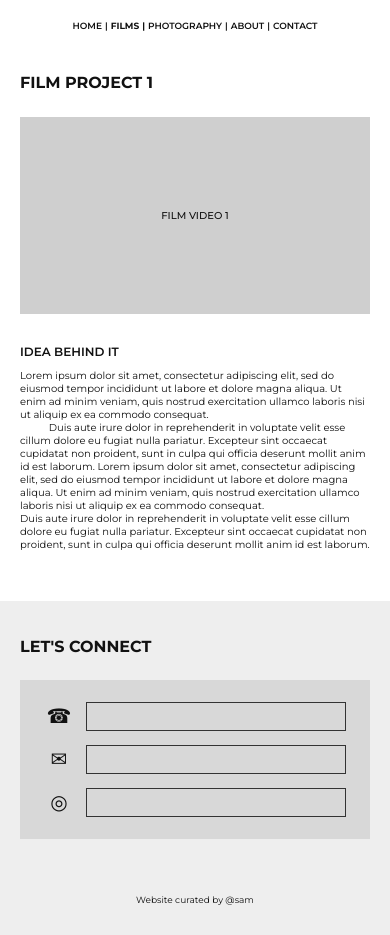
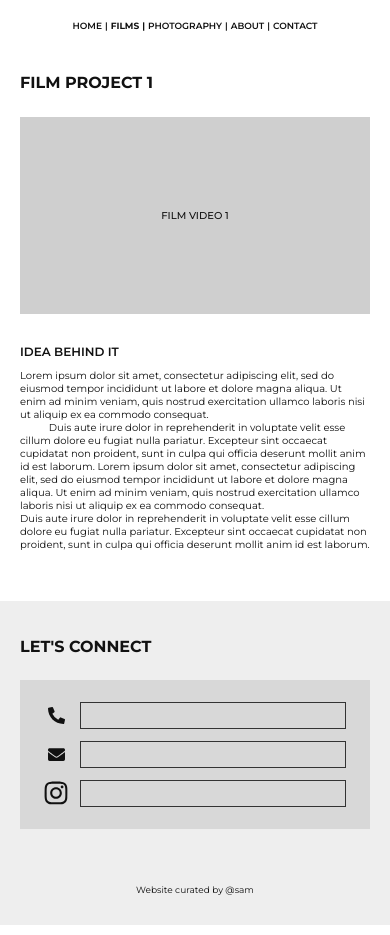
Before and after one commit to samir54883/studio-rasa, a Next.js app: page /studio-rasa/films/film-1 in a window 390 px wide. Built offline with nearby package versions, Linux system fonts and the light colour scheme.

Commit message:
Use reusable contact icons across all pages

```diff
--- a/package.json
+++ b/package.json
@@ -11,7 +11,8 @@
   "dependencies": {
     "next": "16.4.3",
     "react": "19.3.0",
-    "react-dom": "19.3.0"
+    "react-dom": "19.3.0",
+    "react-icons": "^5.7.0"
   },
   "devDependencies": {
     "babel-plugin-react-compiler": "1.0.0",
--- /dev/null
+++ b/src/components/ContactIcons/ContactIcons.js
@@ -0,0 +1,37 @@
+import {
+  FaPhoneAlt,
+  FaEnvelope,
+  FaInstagram,
+} from "react-icons/fa";
+
+import styles from "./ContactIcons.module.css";
+
+export default function ContactIcons() {
+  return (
+    <>
+      <div className={styles.contactRow}>
+        <span className={styles.icon}>
+          <FaPhoneAlt />
+        </span>
+
+        <div className={styles.contactField}></div>
+      </div>
+
+      <div className={styles.contactRow}>
+        <span className={styles.icon}>
+          <FaEnvelope />
+        </span>
+
+        <div className={styles.contactField}></div>
+      </div>
+
+      <div className={styles.contactRow}>
+        <span className={`${styles.icon} ${styles.instagramIcon}`}>
+          <FaInstagram />
+        </span>
+
+        <div className={styles.contactField}></div>
+      </div>
+    </>
+  );
+}
--- /dev/null
+++ b/src/components/ContactIcons/ContactIcons.module.css
@@ -0,0 +1,57 @@
+.contactRow {
+  display: grid;
+
+  grid-template-columns: 30px 1fr;
+  align-items: center;
+
+  gap: 16px;
+
+  margin-bottom: 15px;
+}
+
+.contactRow:last-child {
+  margin-bottom: 0;
+}
+
+.icon {
+  display: flex;
+  align-items: center;
+  justify-content: center;
+
+  font-size: 20px;
+  color: #111111;
+}
+
+.contactField {
+  width: 100%;
+  height: 31px;
+
+  border: 1px solid #333333;
+}
+
+
+/* =========================
+   MOBILE
+========================= */
+
+@media (max-width: 480px) {
+  .contactRow {
+    grid-template-columns: 24px 1fr;
+
+    gap: 12px;
+
+    margin-bottom: 12px;
+  }
+
+  .icon {
+    font-size: 17px;
+  }
+
+  .contactField {
+    height: 27px;
+  }
+}
+
+.instagramIcon {
+  font-size: 26px;
+}
--- a/src/components/FilmProject/FilmProject.js
+++ b/src/components/FilmProject/FilmProject.js
@@ -1,4 +1,5 @@
 import styles from "./FilmProject.module.css";
+import ContactIcons from "@/components/ContactIcons/ContactIcons";
 
 export default function FilmProject({ film }) {
   return (
@@ -33,20 +34,7 @@ export default function FilmProject({ film }) {
           <h2 className={styles.connectTitle}>LET&apos;S CONNECT</h2>
 
           <div className={styles.contactBox}>
-            <div className={styles.contactRow}>
-              <span className={styles.icon}>☎</span>
-              <div className={styles.contactField}></div>
-            </div>
-
-            <div className={styles.contactRow}>
-              <span className={styles.icon}>✉</span>
-              <div className={styles.contactField}></div>
-            </div>
-
-            <div className={styles.contactRow}>
-              <span className={styles.icon}>◎</span>
-              <div className={styles.contactField}></div>
-            </div>
+            <ContactIcons />
           </div>
         </div>
 
```
Also changed, not shown: src/components/About/About.js (+11 -22 lines), src/components/Home/Home.js (+2 -14 lines), src/components/Photography/Photography.js (+2 -14 lines), src/components/PhotographyProject/PhotographyProject.js (+2 -14 lines), 1 other file (tests, documents, lock files or other folders).
